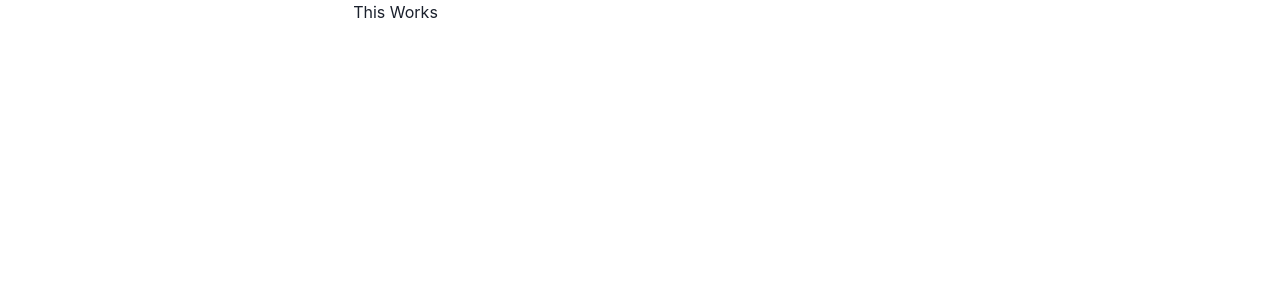
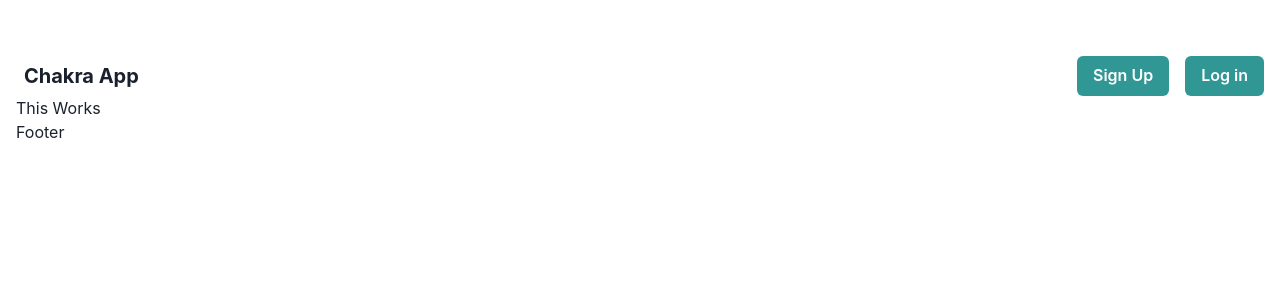
Before and after one commit to jorgecontrerasostos/portfolio, a Next.js app: page / in a window 1280 px wide. Shown: the top 300 px of the page. Built offline with nearby package versions, Linux system fonts and the light colour scheme.

Commit message:
started navbar

```diff
--- a/components/Navbar.jsx
+++ b/components/Navbar.jsx
@@ -1,7 +1,26 @@
+import {
+  Box,
+  Flex,
+  Spacer,
+  Button,
+  ButtonGroup,
+  Heading,
+} from "@chakra-ui/react";
 import React from "react";
 
 const Navbar = () => {
-  return <div>Navbar</div>;
+  return (
+    <Flex minWidth="max-content" alignItems="center" gap="2" mt="14">
+      <Box p="2">
+        <Heading size="md">Chakra App</Heading>
+      </Box>
+      <Spacer />
+      <ButtonGroup gap="2">
+        <Button colorScheme="teal">Sign Up</Button>
+        <Button colorScheme="teal">Log in</Button>
+      </ButtonGroup>
+    </Flex>
+  );
 };
 
 export default Navbar;
--- a/pages/index.js
+++ b/pages/index.js
@@ -1,17 +1,20 @@
 import Head from "next/head";
 import { Container } from "@chakra-ui/react";
+import Layout from "../components/Layout";
 
 export default function Home() {
   return (
-    <div>
+    <>
       <Head>
         <title>Jorge Contreras Portfolio</title>
         <meta name="description" content="Generated by create next app" />
         <link rel="icon" href="/favicon.ico" />
       </Head>
-      <Container w="100%">
-        <h1>This Works</h1>
+      <Container maxWidth="100%">
+        <Layout>
+          <h1>This Works</h1>
+        </Layout>
       </Container>
-    </div>
+    </>
   );
 }
```
